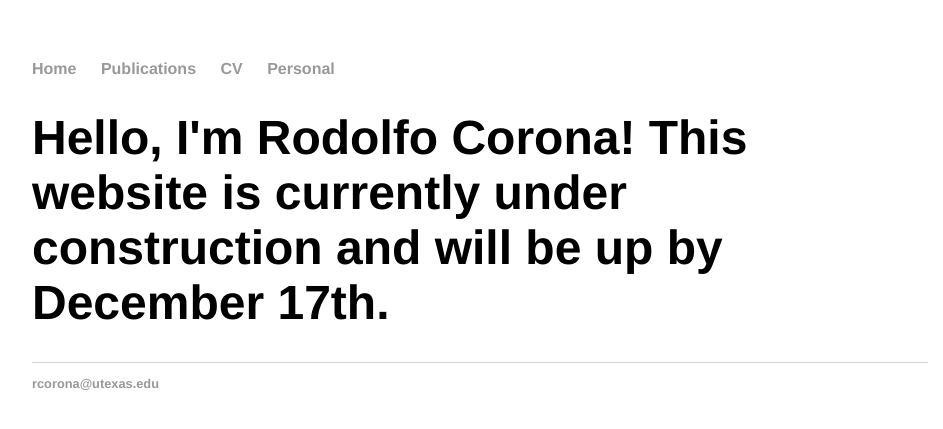
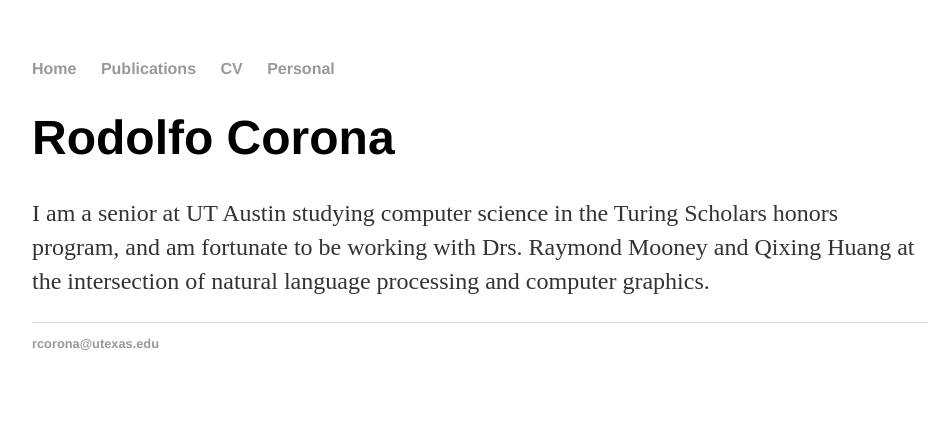
Before and after one commit to rcorona/old_website, a Jekyll site: the page built from index.html, in a window 1280 px wide. Shown: the top 429 px of the page, without its empty margins (160-1103 px from the left). Built offline with Jekyll 4.4.1, drawn with Linux system fonts in a browser that asks for light colours.

Commit message:
Update index.html

```diff
--- a/index.html
+++ b/index.html
@@ -3,5 +3,11 @@ layout: default
 title: Rodolfo Corona
 ---
 <div class="blurb">
-	<h1>Hello, I'm Rodolfo Corona! This website is currently under construction and will be up by December 17th. </h1>
+	<h1>Rodolfo Corona</h1>
+	<p>
+	 I am a senior at UT Austin studying computer science in the Turing Scholars honors program, and am fortunate to
+	 be working with Drs. Raymond Mooney and Qixing Huang at the intersection of natural language processing and
+	 computer graphics.
+	</p>
+
 </div><!-- /.blurb -->
```
